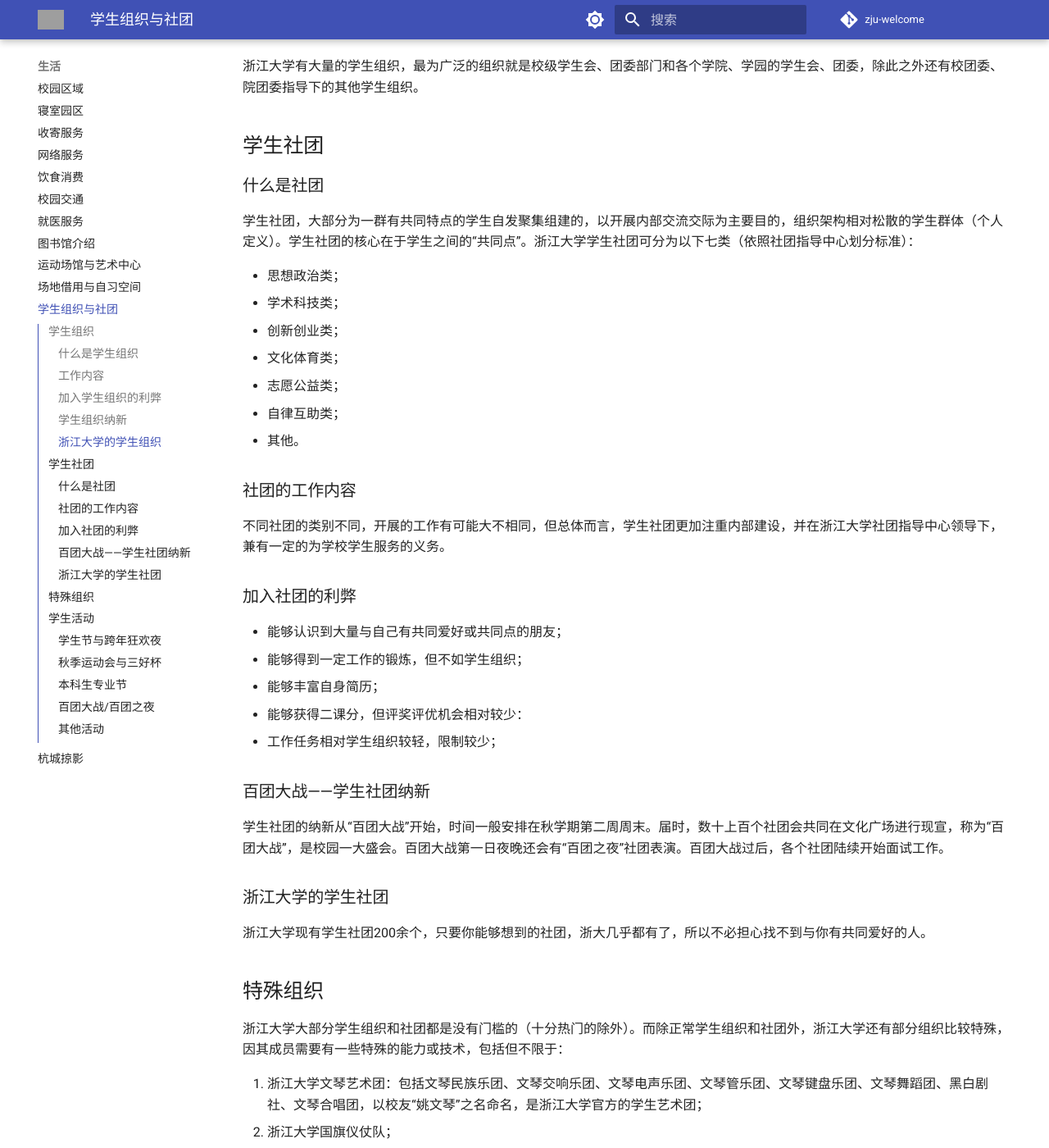
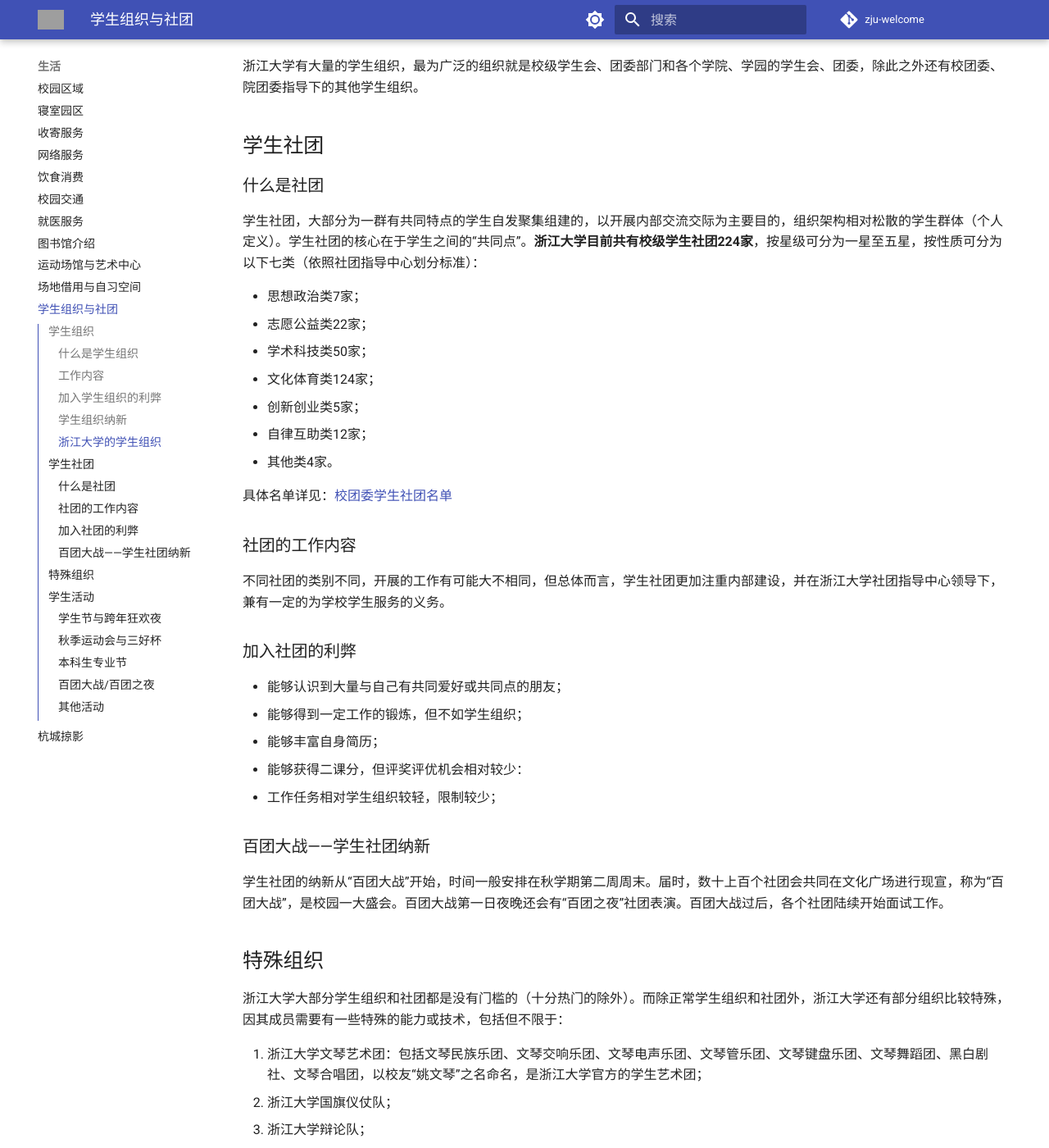
Before and after one commit to mini-full/zju-welcome, an MkDocs documentation site: the page built from docs/life/extracurricular.md, in a window 1280 px wide and 1400 px high, scrolled down 949 px. Shown: the whole window at 82% size. Built offline with MkDocs 1.6.1 and Material for MkDocs 9.7.7, drawn with Linux system fonts in a browser that asks for light colours; plug-ins that fetch from the network failed and are left out; comment, search, counter and statistics services are not loaded; grey boxes are pictures that could not be loaded.

Commit message:
更新社团名单 (#117)

```diff
--- a/docs/life/extracurricular.md
+++ b/docs/life/extracurricular.md
@@ -32,15 +32,17 @@
 
 ### 什么是社团
 
-学生社团，大部分为一群有共同特点的学生自发聚集组建的，以开展内部交流交际为主要目的，组织架构相对松散的学生群体（个人定义）。学生社团的核心在于学生之间的“共同点”。浙江大学学生社团可分为以下七类（依照社团指导中心划分标准）：
+学生社团，大部分为一群有共同特点的学生自发聚集组建的，以开展内部交流交际为主要目的，组织架构相对松散的学生群体（个人定义）。学生社团的核心在于学生之间的“共同点”。**浙江大学目前共有校级学生社团224家**，按星级可分为一星至五星，按性质可分为以下七类（依照社团指导中心划分标准）：
 
-- 思想政治类；
-- 学术科技类；
-- 创新创业类；
-- 文化体育类；
-- 志愿公益类；
-- 自律互助类；
-- 其他。
+- 思想政治类7家；
+- 志愿公益类22家；
+- 学术科技类50家；
+- 文化体育类124家；
+- 创新创业类5家；
+- 自律互助类12家；
+- 其他类4家。
+
+具体名单详见：[校团委学生社团名单](https://zjutw.zju.edu.cn/xszzml/list.psp)
 
 ### 社团的工作内容
 
@@ -57,10 +59,6 @@
 ### 百团大战——学生社团纳新
 
 学生社团的纳新从“百团大战”开始，时间一般安排在秋学期第二周周末。届时，数十上百个社团会共同在文化广场进行现宣，称为“百团大战”，是校园一大盛会。百团大战第一日夜晚还会有“百团之夜”社团表演。百团大战过后，各个社团陆续开始面试工作。
-
-### 浙江大学的学生社团
-
-浙江大学现有学生社团200余个，只要你能够想到的社团，浙大几乎都有了，所以不必担心找不到与你有共同爱好的人。
 
 ## 特殊组织
 
```
